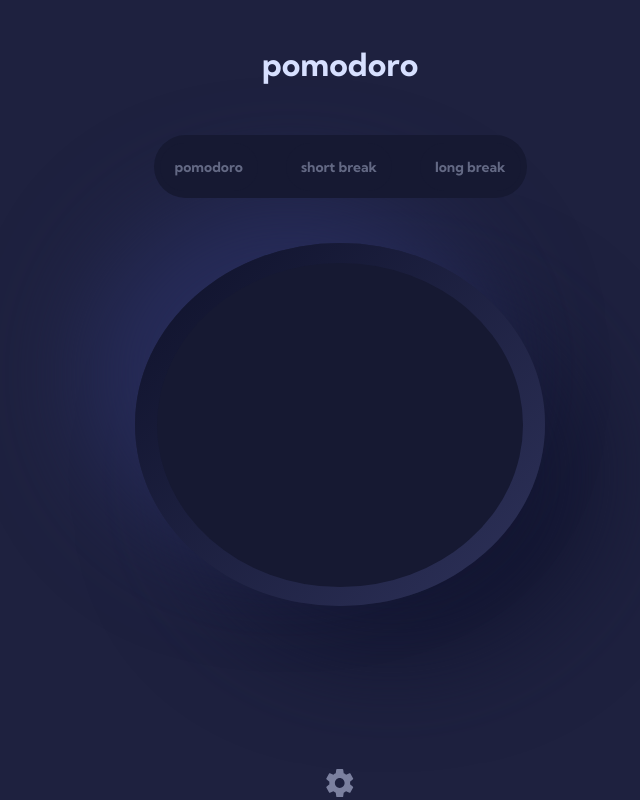
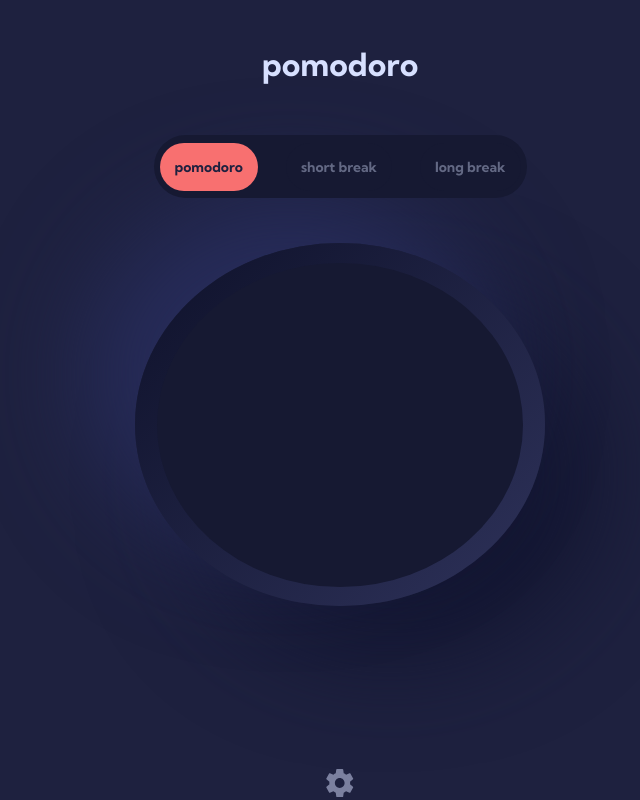
Before and after one commit to astroud/pomodoro-react-app, a React (Create React App) app: page / in a window 1280 px wide. Shown: the whole page, without its empty margins (300-940 px from the left). Built offline with nearby package versions, Linux system fonts and the light colour scheme.

Commit message:
feat: Add state to timerMode controls
Refactored controls' <button>s to <input type="radio">

```diff
--- a/src/App.css
+++ b/src/App.css
@@ -68,7 +68,17 @@ h1 {
   z-index: 100;
 }
 
+/* hide radio inputs so the labels can be styled */
+/* display: none; will make them unfocusable / no keyboard navigation */
+.controls input[type="radio"] {
+  opacity: 0;
+  position: fixed;
+  width: 0;
+}
+
 .controls__button {
+  display: flex;
+  align-items: center;
   height: 48px;
   border: none;
   border-radius: 26.5px;
@@ -85,7 +95,7 @@ h1 {
   opacity: 0.4;
 }
 
-.controls__button--active {
+.controls input[type="radio"]:checked + label {
   color: var(--text-dark);
   opacity: 1;
   background: var(--accent-color);
--- a/src/App.js
+++ b/src/App.js
@@ -9,6 +9,7 @@ import { useState } from 'react';
 
 function App() {
   const [ settingsVisible, setSettingsVisible ] = useState(false)
+  const [ timerMode, setTimerMode ] = useState('pomo')   // options: pomo, short, long
 
   const toggleSettingsVisibility = (event) => {
     setSettingsVisible(!settingsVisible)
@@ -17,7 +18,7 @@ function App() {
   return (
     <div className="pomodoro-app">
       <Header title="pomodoro" />
-      <Controls />
+      <Controls timerMode={timerMode} setTimerMode={setTimerMode} />
       <TimerDisplay />
       <Button type="settings" toggleVisibility={toggleSettingsVisibility} />
       <Settings visible={settingsVisible} toggleSettingsVisibility={toggleSettingsVisibility} />
--- a/src/components/Controls/controls.js
+++ b/src/components/Controls/controls.js
@@ -1,12 +1,34 @@
 import React from 'react'
 
-const Controls = () => {
+const Controls = ({ timerMode, setTimerMode }) => {
+
+  const handleModeChange = (event) => {
+    setTimerMode(event.target.id)
+  }
+
   return(
-    <ul className="controls">
-      <button className="controls__button">pomodoro</button>
-      <button className="controls__button">short break</button>
-      <button className="controls__button">long break</button>
-    </ul>
+    <form className="controls">
+      <input  type="radio"
+              id="pomo"
+              name="mode"
+              checked={timerMode === 'pomo'}
+              onChange={handleModeChange} />
+      <label  htmlFor="pomo" className="controls__button" >pomodoro</label>
+
+      <input  type="radio"
+              id="short"
+              name="mode"
+              checked={timerMode === 'short'}
+              onChange={handleModeChange} />
+      <label htmlFor="short"  className="controls__button">short break</label>
+
+      <input  type="radio"
+              id="long"
+              name="mode"
+              checked={timerMode === 'long'}
+              onChange={handleModeChange} />
+      <label htmlFor="long"  className="controls__button">long break</label>
+    </form>
   )
 }
 
```
